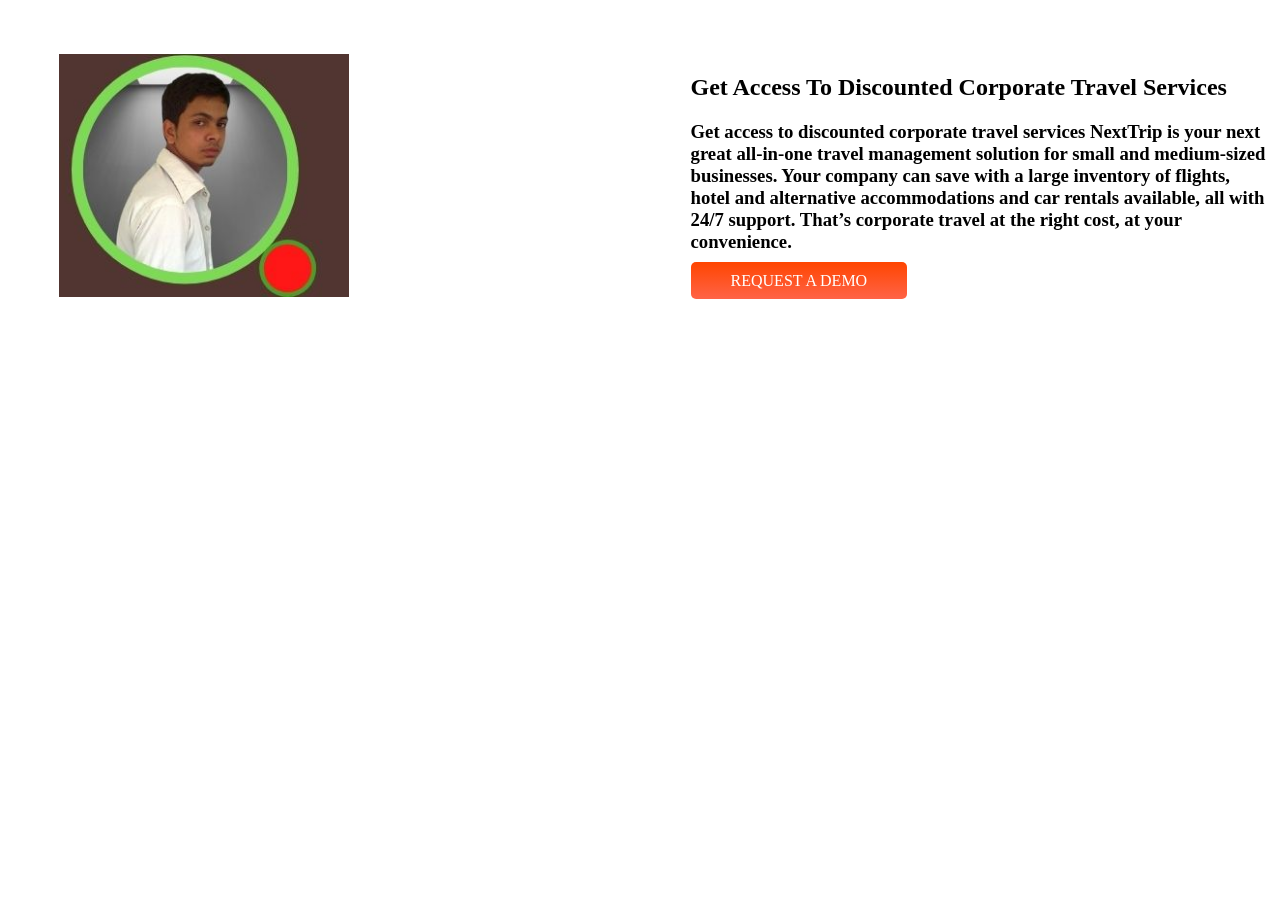
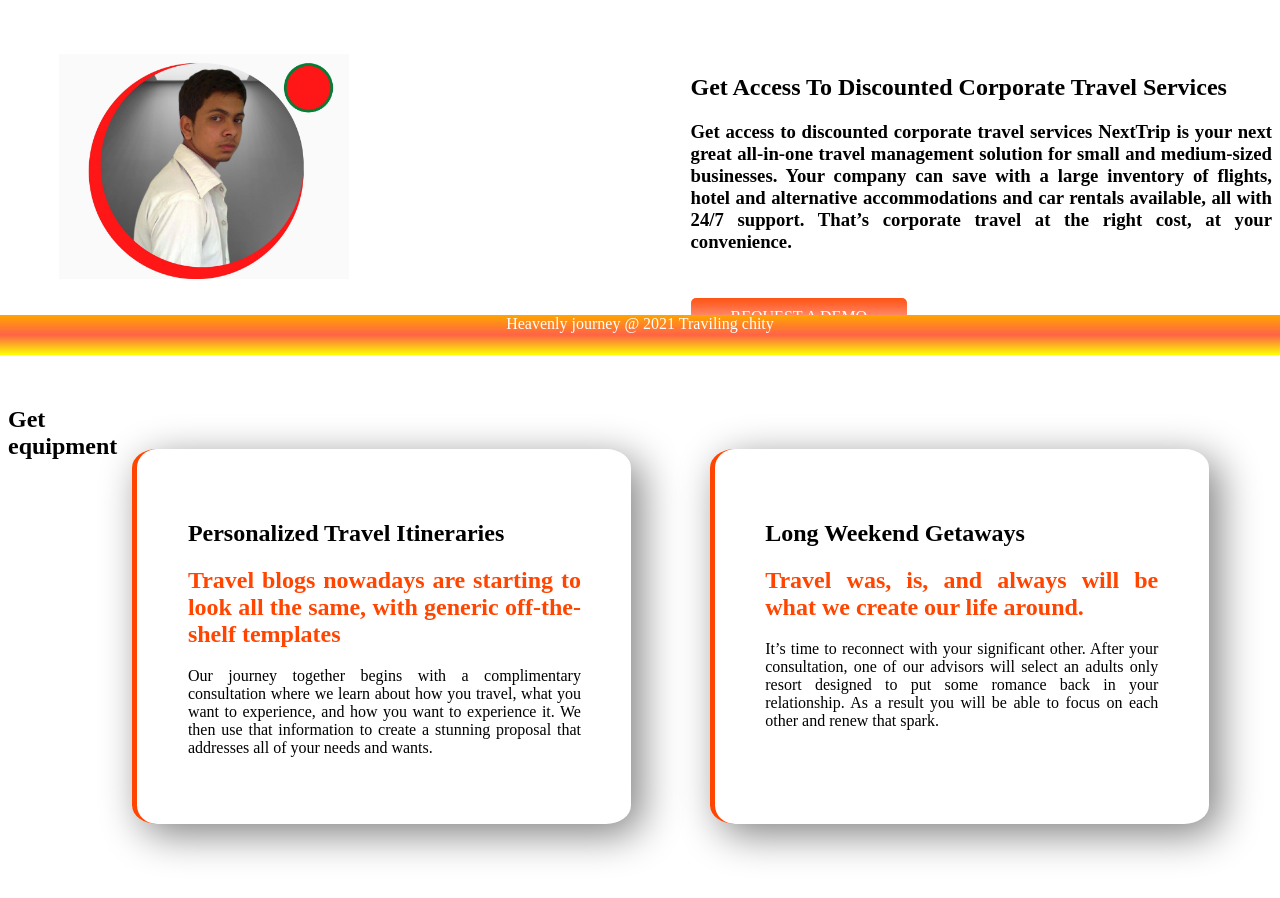
Before and after one commit to zulkernayeen/devloper-portfolio, a plain HTML site: page index.html in a window 1280 px wide. Shown: the part 440-1338 px from the top of the page. Before the commit the page ends 801 px from the top, so only its background shows below. Drawn offline with Linux system fonts and the light colour scheme; a web font is replaced by a local one.

Commit message:
footer and experience added

```diff
--- a/index.html
+++ b/index.html
@@ -28,19 +28,15 @@
 <section class="big-item">
 
 <div class="half-width">
-    <img src="ar.jpg" alt="">
+    <img src="zn.jpg" alt="">
 
 </div>
 
 <div class="half-width">
     <h1>Get Access To Discounted Corporate Travel Services</h1>
     <h3>Get access to discounted corporate travel services
-        NextTrip is your next great all-in-one travel management solution for small and medium-sized businesses. Your company can save with a large inventory of flights, hotel and alternative accommodations and car rentals available, all with 24/7 support. That’s corporate travel at the right cost, at your convenience.</h3>
+        NextTrip is your next great all-in-one travel management solution for small and medium-sized businesses. Your company can save with a large inventory of flights, hotel and alternative accommodations and car rentals available, all with 24/7 support. That’s corporate travel at the right cost, at your convenience.</h3><br><br>
         <a class="link-button"href="">REQUEST A DEMO</a>
-
-
-
-
 
 </div>
 
@@ -50,6 +46,39 @@
 
 </section>
 
+<section class="exprerience-expart">
 
+    <h1>Get equipment</h1>
+
+    <div class="half-widthh">
+
+    <h1>Personalized Travel Itineraries</h1>
+    <h2 class="line-color">Travel blogs nowadays are starting to look all the same, with generic off-the-shelf templates</h2>
+    <p>Our journey together begins with a complimentary consultation where we learn about how you travel, what you want to experience, and how you want to experience it. We then use that information to create a stunning proposal that addresses all of your needs and wants.
+    </p>
+   </div>
+
+
+
+        <div class="half-widthh">
+
+      <h1>Long Weekend Getaways</h1>
+      <h2 class="line-color">Travel was, is, and always will be what we create our life around.</h2>
+        <p>It’s time to reconnect with your significant other. After your consultation, one of our advisors will select an adults only resort designed to put some romance back in your relationship. As a result you will be able to focus on each other and renew that spark.
+        </p>
+    </div>
+
+
+
+
+
+
+</section>
+
+<div id="footer">
+<footer>Heavenly journey @ 2021 Traviling chity</footer>
+
+
+</div>
 </body>
 </html>
--- a/style.css
+++ b/style.css
@@ -1,6 +1,8 @@
 body{
     font-family: 'Bona Nova', serif;
+
 }
+
 
 .line-color{
     color: orangered;
@@ -11,8 +13,10 @@
     margin-bottom: 60px;
 }
 .half-width{
-    width: 50%;
+    width: 60%;
     padding-left: 4% ;
+    text-align: justify;
+
 }
 .half-width img{
     width: 50%;
@@ -25,4 +29,32 @@
     color: white;
     font-weight: 400;
 
+
 }
+
+.half-widthh{
+    width: 45%;
+    margin: 5%;
+    margin-left: 15px;
+    padding:  4% ;
+    text-align: justify;
+    border-radius: 5%;
+    border-left: 25%;
+    border-right: 10%;
+    box-shadow: 10px 10px 40px gray;
+    border-left: 5px solid orangered;
+
+}
+#footer{
+    text-align: center;
+    position: fixed;
+    bottom: 5px;
+    left: 0;
+    width: 100%;
+    height: 5%;
+    box-shadow:5px 10px 40px ;
+    background-image: linear-gradient(orange, tomato, yellow);
+    color:white;
+
+
+}
```
Also changed, not shown: ar.jpg (deleted), banner.jpg (deleted), zn.jpg (added).
